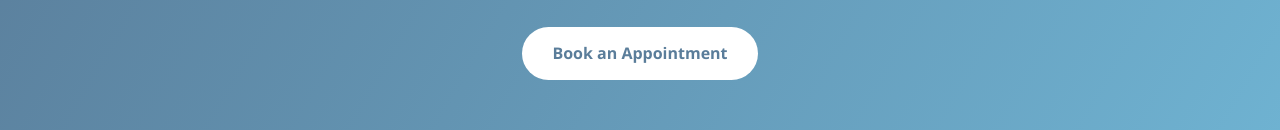
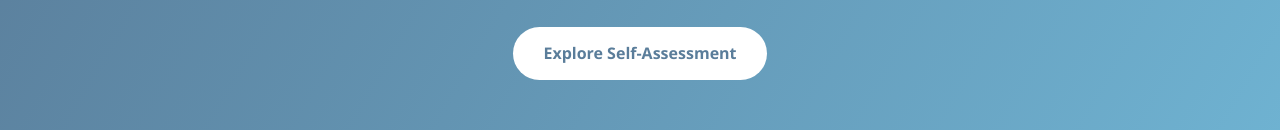
Before and after one commit to ghate-akanksha/Mern_project-Mind_Wellness, a plain HTML site: page frontend/index.html in a window 1280 px wide. Shown: the part 304-434 px from the top of the page. Drawn offline with Linux system fonts and the light colour scheme; sample sign-in values are in the browser's storage.

Commit message:
Uploading full mern project

```diff
--- a/frontend/index.html
+++ b/frontend/index.html
@@ -33,7 +33,7 @@
             Mind Wellness is a digital platform designed to support emotional
             well-being, reduce stress, and promote a balanced lifestyle.
         </p>
-        <a href="appointment.html" class="cta-btn">Book an Appointment</a>
+        <a href="selfAssessment.html" class="cta-btn"> Explore  Self-Assessment</a>
     </div>
 </section>
 
```
